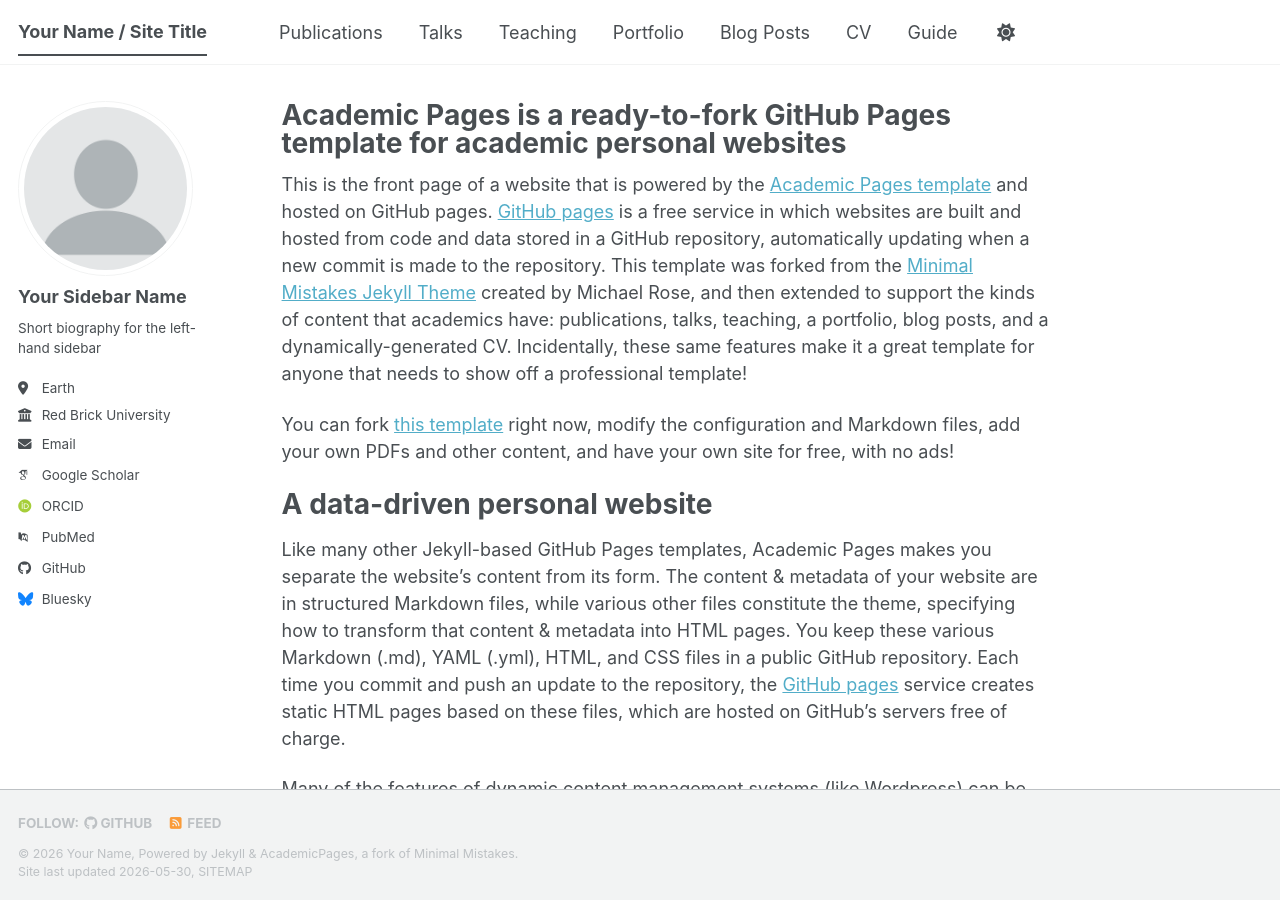
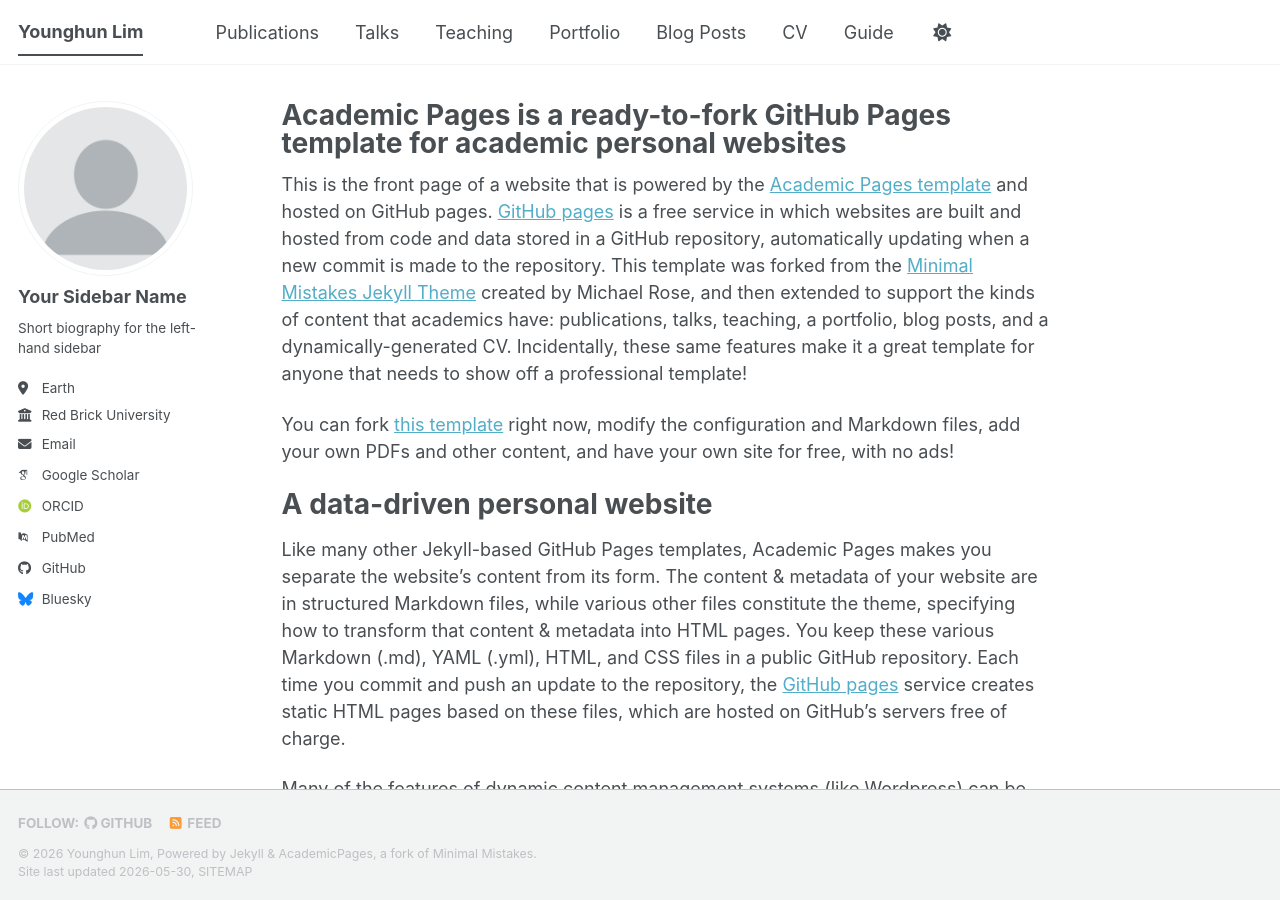
Before and after one commit to four4minutes/four4minutes.github.io, a Jekyll site: the page built from _pages/about.md, in a window 1280 px wide and 900 px high. Built offline with Jekyll 4.4.1, drawn with Linux system fonts in a browser that asks for light colours; some web fonts are replaced; a script bundle is joined from its source files by our own code; library files that are not in the unit come from our copies.

Commit message:
Update site configuration with personal details

```diff
--- a/_config.yml
+++ b/_config.yml
@@ -9,14 +9,14 @@
 # Basic Site Settings
 locale                   : "en-US"
 site_theme               : "default" # The available themes options are "default", "air", "sunrise", "mint", "dirt" and "contrast"
-title                    : "Your Name / Site Title"
+title                    : "Younghun Lim"
 title_separator          : "-"
-name                     : &name "Your Name"
-description              : &description "Your Name's academic portfolio"   # Update this with a general description of your site, this is the default if not overridden by a page
-url                      : https://academicpages.github.io # The base hostname & protocol for your site e.g. "https://[your GitHub username].github.io",
+name                     : &name "Younghun Lim"
+description              : &description "Graduate Student, Yokohama National University"   # Update this with a general description of your site, this is the default if not overridden by a page
+url                      : https://lim-younghun.github.io # The base hostname & protocol for your site e.g. "https://[your GitHub username].github.io",
                                                            # or if you already have some other page hosted on Github then use "https://[your GitHub username].github.io/[Your Repo Name]"
 baseurl                  : "" # the subpath of your site, e.g. "/blog"
-repository               : "academicpages/academicpages.github.io"
+repository               : "lim-younghun/lim-younghungithub.io"
 
 # Site Author - The following control what appear as part of the author content on the side bar.
 #               If a field is blank the icon and link will not appear, otherwise it will be shown.
```
